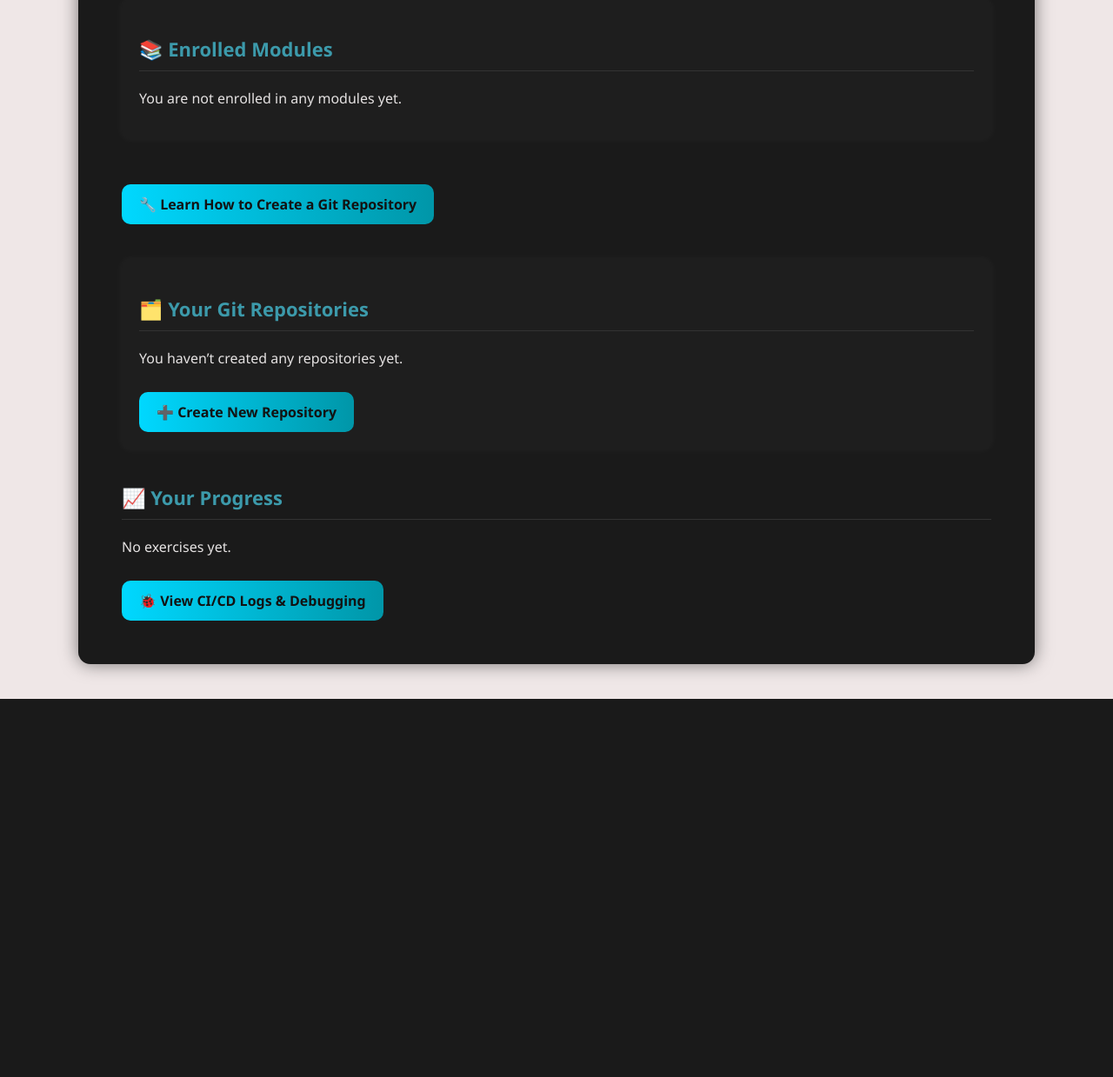
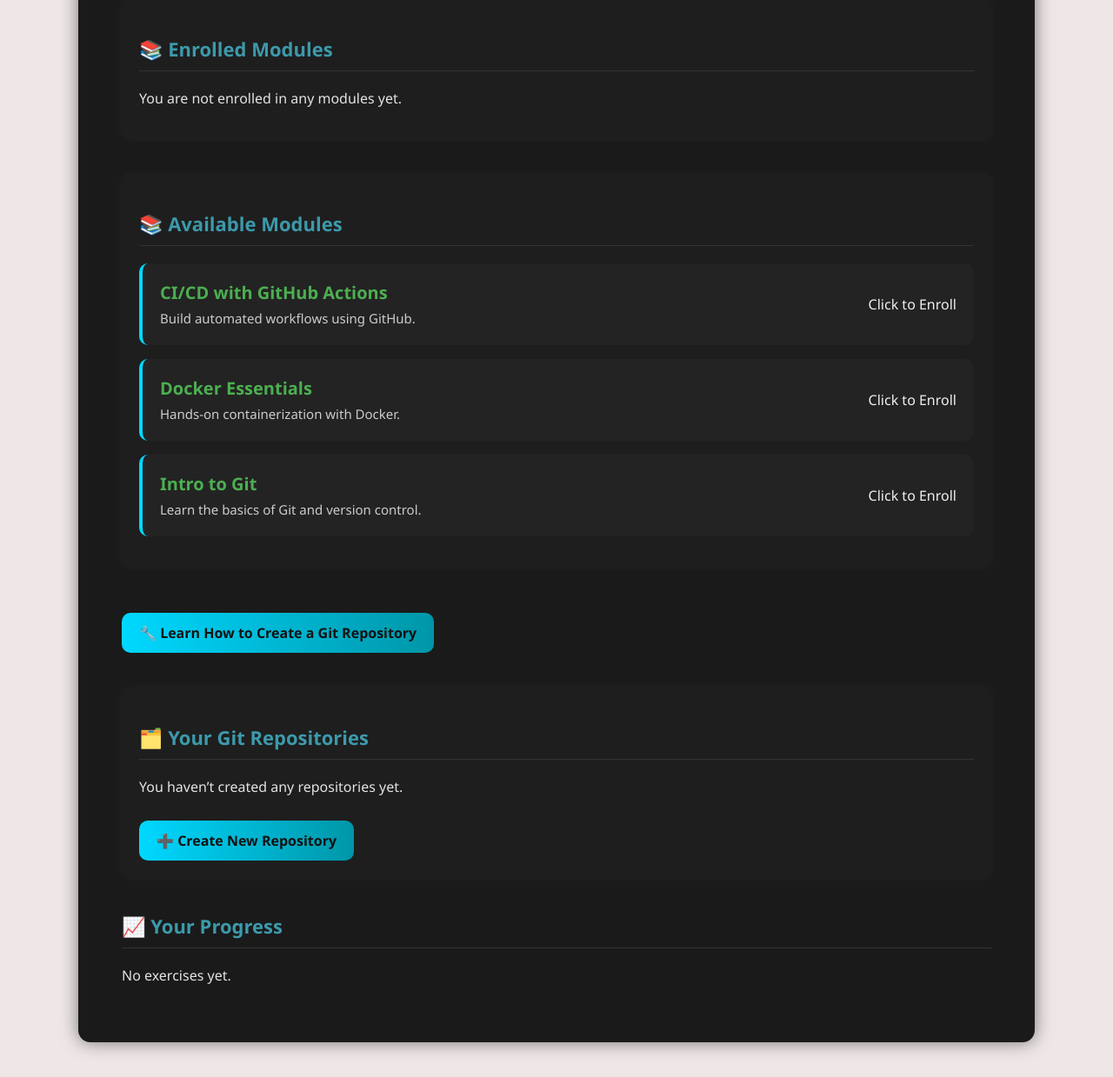
Before and after one commit to BS-PM-2025/BS-PM-2025-TEAM8, a Django app: page /dashboard/ in a window 1280 px wide. Shown: the part 537-1776 px from the top of the page at 87% size. Before the commit the page ends 1341 px from the top, so only its background shows below. Run offline with Django 5.2, Linux system fonts and the light colour scheme; a user stored in the database is signed in; data comes from the database, SQL or seed files in the repository.

Commit message:
BSPM25T8-31
student can see the available courses and they can enroll in it.

```diff
--- a/ci_cd/templates/ci_cd/dashboard.html
+++ b/ci_cd/templates/ci_cd/dashboard.html
@@ -1,8 +1,7 @@
 {% extends "ci_cd/base.html" %}
+
 {% block content %}
-
 <div class="dashboard-container">
-
     <h2 class="greeting">👋 Welcome, {{ user.username }}!</h2>
     <p class="intro">Here's your CI/CD learning dashboard.</p>
 
@@ -17,21 +16,39 @@
     <!-- 📚 Enrolled Modules -->
     <div class="section card">
         <h3>📚 Enrolled Modules</h3>
-        {% if modules %}
+        {% if enrolled_modules %}
         <ul class="styled-list">
-            {% for module in modules %}
+            {% for module in enrolled_modules %}
             <a href="{% url 'module_detail' module.id %}" class="module-card">
-
                 <div class="module-info">
                     <h4>{{ module.title }}</h4>
                     <p>{{ module.description }}</p>
                 </div>
             </a>
-
             {% endfor %}
         </ul>
         {% else %}
         <p>You are not enrolled in any modules yet.</p>
+        {% endif %}
+    </div>
+
+    <!-- 📚 Available Modules -->
+    <div class="section card">
+        <h3>📚 Available Modules</h3>
+        {% if available_modules %}
+        <ul class="styled-list">
+            {% for module in available_modules %}
+            <a href="{% url 'enroll_in_module' module.id %}" class="module-card">
+                <div class="module-info">
+                    <h4>{{ module.title }}</h4>
+                    <p>{{ module.description }}</p>
+                </div>
+                <p>Click to Enroll</p>
+            </a>
+            {% endfor %}
+        </ul>
+        {% else %}
+        <p>No modules available for enrollment.</p>
         {% endif %}
     </div>
 
@@ -41,7 +58,6 @@
             🔧 Learn How to Create a Git Repository
         </a>
     </div>
-
 
     <!-- 🗂️ Repositories -->
     <div class="section card">
@@ -60,9 +76,9 @@
         {% else %}
         <p>You haven’t created any repositories yet.</p>
         {% endif %}
-        <a href="{% url 'create_repo' %}" class="btn-create">➕ Create New Repository</a>
+        <a href="{% url 'create_repository' %}" class="btn-create">➕ Create New Repository</a>
+
     </div>
-
 
     <!-- 📈 Progress -->
     <div class="section progress-section">
@@ -78,11 +94,5 @@
         <p>No exercises yet.</p>
         {% endif %}
     </div>
-
-    <a href="{% url 'cicd_logs' %}" class="btn-learn">🐞 View CI/CD Logs & Debugging</a>
-
-
-
 </div>
-
 {% endblock %}
```
